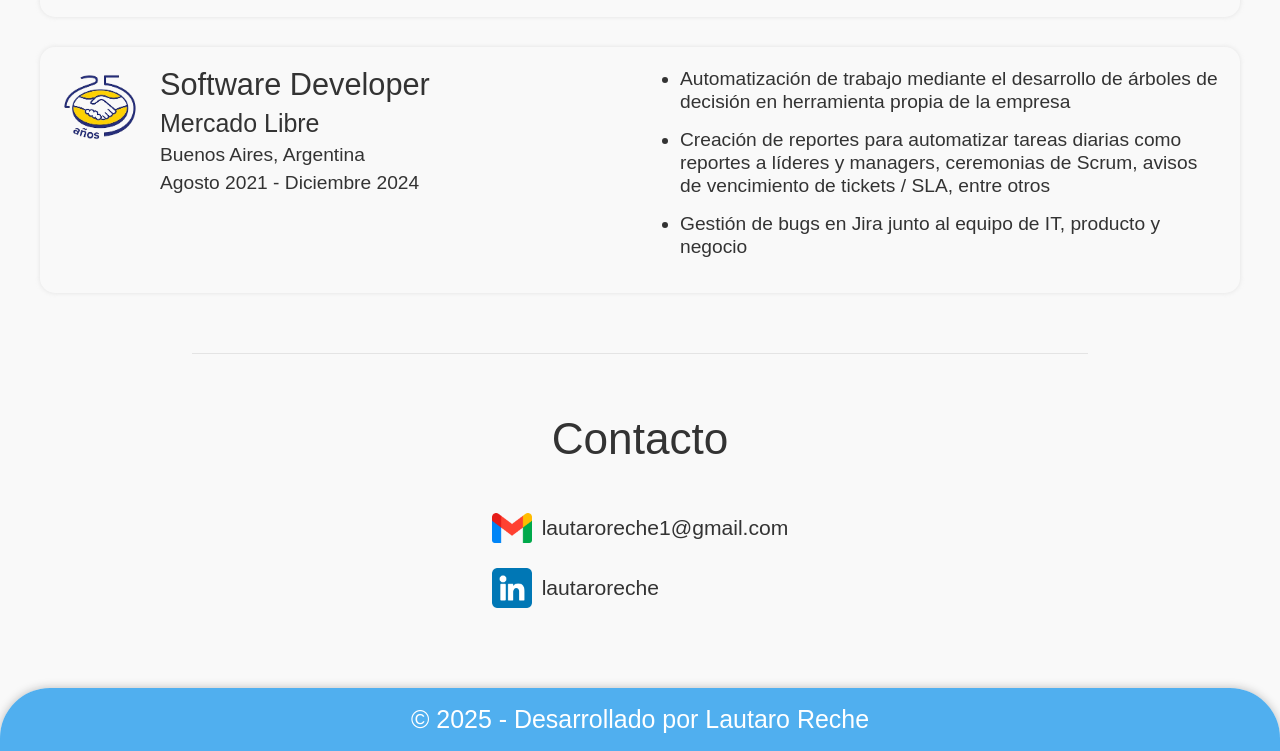
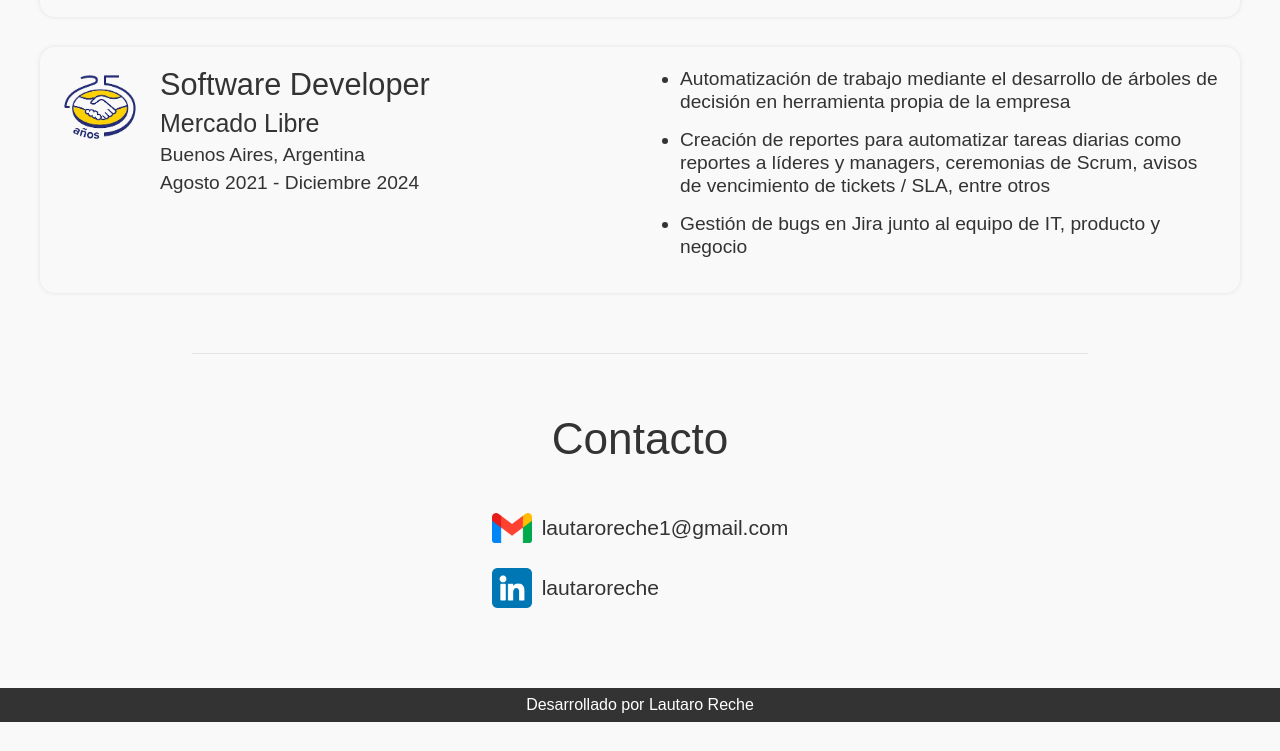
Before and after one commit to lautaroreche/Portfolio, a plain HTML site: page html/index.html in a window 1280 px wide. Shown: the part 2173-2924 px from the top of the page. After the commit the page ends 2895 px from the top, so only its background shows below. Drawn offline with Linux system fonts and the light colour scheme.

Commit message:
Upgrade the footer section

```diff
--- a/css/styles.css
+++ b/css/styles.css
@@ -19,6 +19,11 @@ nav {
     z-index: 1000;
     border-radius: 0 0 50px 50px;
     height: 30px;
+    font-size: 1.3em;
+    padding: 17px 0;
+    background-color: #4aee;
+    box-shadow: 0 0 10px #bbb;
+    text-align: center;
 }
 
 a {
@@ -272,15 +277,10 @@ h3 {
     transform: scale(1.005);
 }
 
-footer {
+.desarrollado {
+    padding: 8px 0;
     color: #fff;
-    border-radius: 50px 50px 0 0;
-}
-
-nav, footer {
-    font-size: 1.3em;
-    padding: 17px 0;
-    background-color: #4aee;
-    box-shadow: 0 0 10px #bbb;
+    font-size: 16px;
+    background-color: #333;
     text-align: center;
 }
--- a/html/index.html
+++ b/html/index.html
@@ -168,7 +168,7 @@
         </div>
     </section>
     <footer>
-        <p>&copy; 2025 - Desarrollado por Lautaro Reche</p>
+        <p class="desarrollado">Desarrollado por Lautaro Reche</p>
     </footer>
 </body>
 </html>
```
